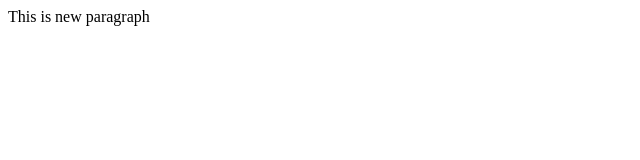
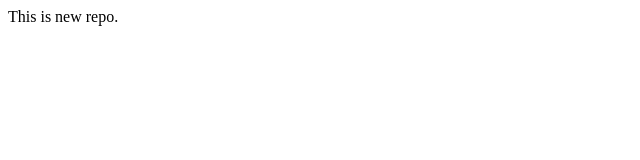
Before and after one commit to harsha3v777/localrepo, a plain HTML site: page index.html in a window 1280 px wide. Shown: the full height of the page, 0-640 px from the left. Drawn offline with Linux system fonts and the light colour scheme.

Commit message:
fixed the main index

```diff
--- a/index.html
+++ b/index.html
@@ -1 +1 @@
-<p>This is new paragraph</p>
+<p>This is new repo.</p>
```
